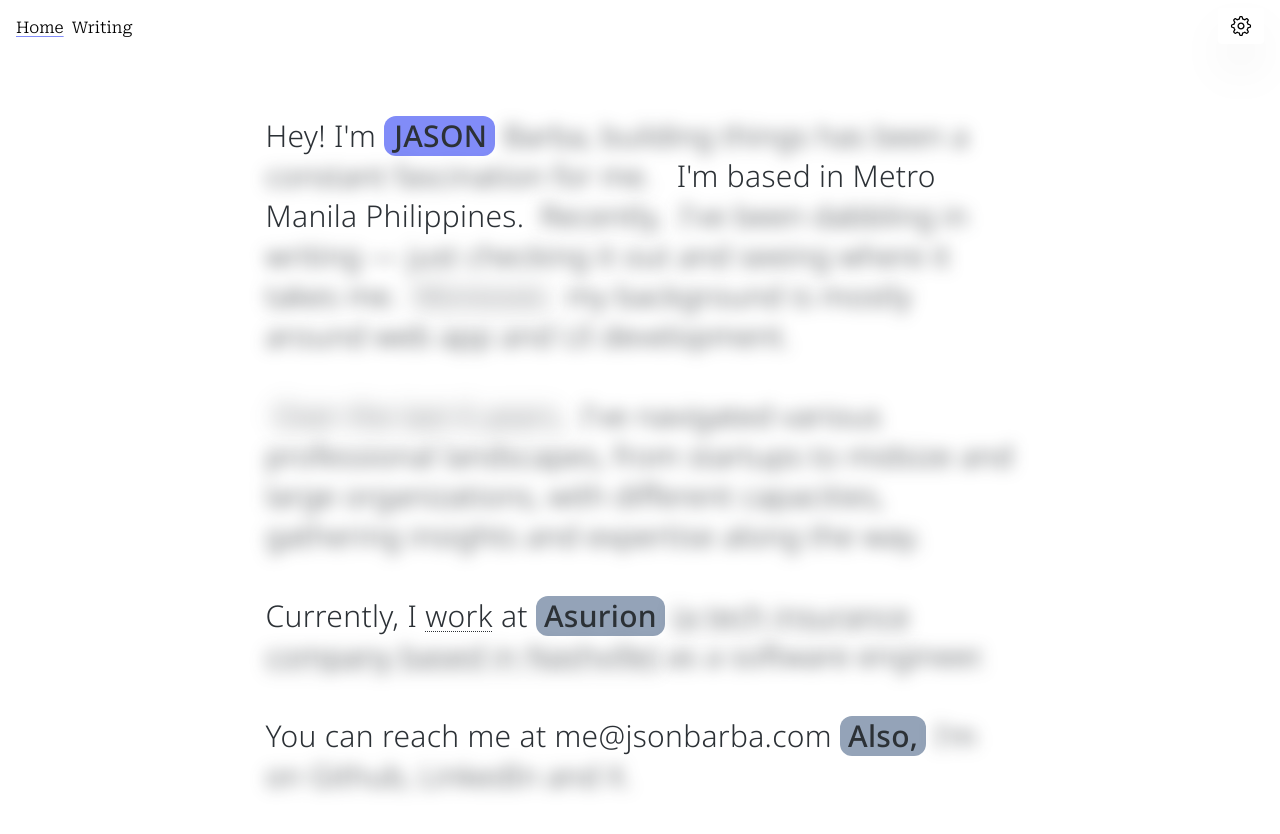
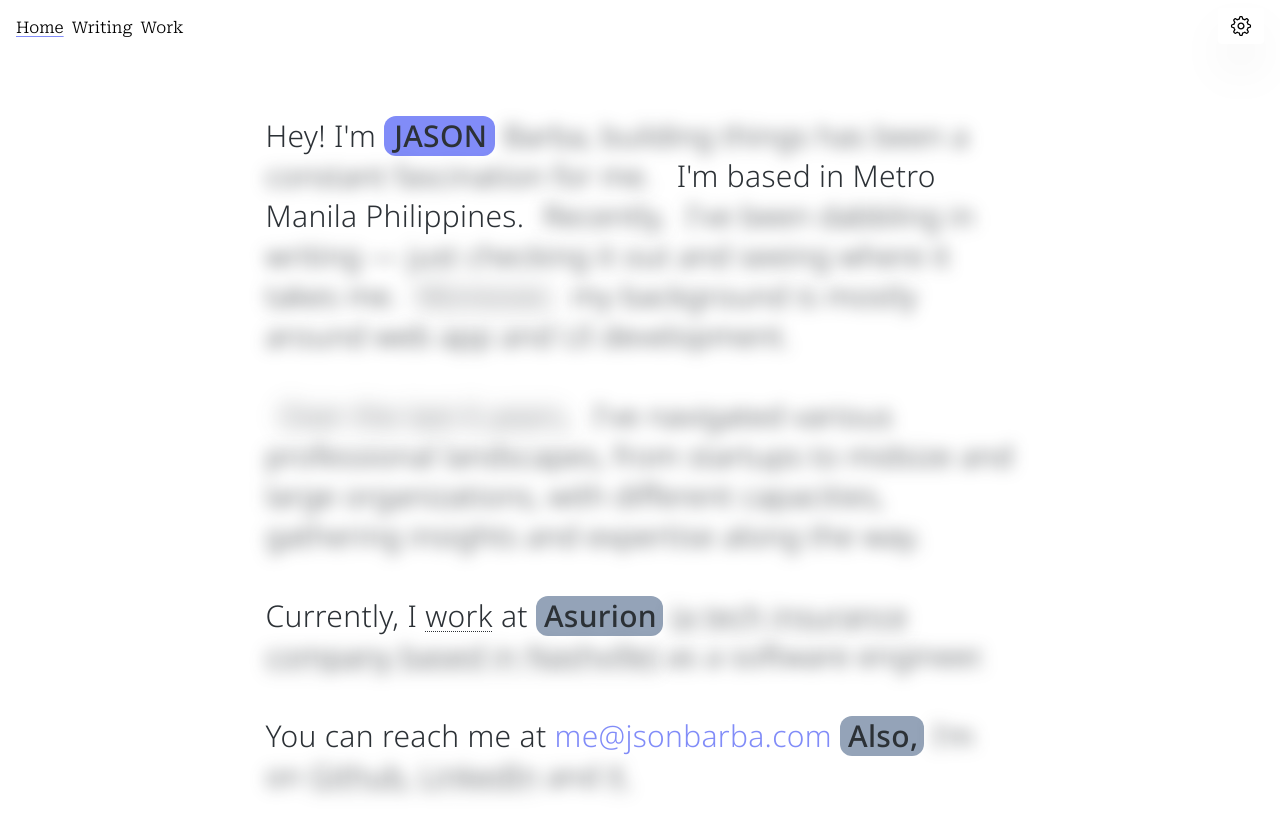
Before and after one commit to swoppy/jsonbarba, a Next.js app: page / in a window 1280 px wide. Shown: the top 834 px of the page. Built offline with nearby package versions, Linux system fonts and the light colour scheme.

Commit message:
feat(work): add work page
- repurpose experience section

```diff
--- a/src/components/ExperienceSection.tsx
+++ b/src/components/ExperienceSection.tsx
@@ -99,8 +99,8 @@ export function ContractSection() {
 
   return (
     <section className="space-y-4 mt-8 mx-auto" aria-describedby="exp">
-      <h1 className={` font-semibold text-2xl sm:text-3xl`}>Contracts</h1>
-      <span className="text-xs sm:text-sm text-dark dark:text-white mb-4" id="exp">List of commercial experiences</span>
+      <h1 className={` font-semibold text-2xl sm:text-3xl`}>Work</h1>
+      <span className="text-xs sm:text-sm text-dark dark:text-white mb-4" id="exp">List of commercial work experiences</span>
         <ul className="grid grid-cols-1 gap-y-4 mt-2">
         {workList.map((item, index) => (
           <li key={index} aria-label="list of companies">
--- a/src/components/Header.tsx
+++ b/src/components/Header.tsx
@@ -1,147 +1,42 @@
-import avatarPhoto from '/public/seda-avatar.png';
-import * as Avatar from '@radix-ui/react-avatar';
-import Image from 'next/image';
 import Link from 'next/link';
-import { TwitterLogoIcon, GitHubLogoIcon, LinkedInLogoIcon, EnvelopeClosedIcon, Cross1Icon } from '@radix-ui/react-icons';
 import { ThemeSwitcher } from './ThemeSwitcher';
-import * as Dialog from '@radix-ui/react-dialog';
 import { useRouter } from 'next/router';
 import { display } from '@/font/fonts';
 
-function HeaderSocials() {
-  const iconProps  = {
-    width: 40,
-    height: 40,
-  };
-
-  const socials = [
-    {
-      href: 'https://github.com/swoppy',
-      icon: <GitHubLogoIcon {...iconProps} />,
-      label: `link to Jason's github`,
-      name: 'Github',
-    },
-    {
-      href: 'https://www.linkedin.com/in/jsonbarba/',
-      icon: <LinkedInLogoIcon {...iconProps} />,
-      label: `link to Jason's linkedin`,
-      name: 'LinkedIn'
-    },
-    {
-      href: 'https://twitter.com/jsonbarba',
-      icon: <TwitterLogoIcon {...iconProps} />,
-      label: `link to Jason's twitter`,
-      name: 'Twitter'
-    },
-    {
-      href: 'mailto:me@jsonbarba.com',
-      icon: <EnvelopeClosedIcon {...iconProps} />,
-      label: `link to Jason's email`,
-      name: 'Email'
-    },
-  ];
-
-  return (
-    <Dialog.Root>
-      <Dialog.Trigger
-        className="bg-slate-200 dark:bg-gray-700 rounded py-2 px-4 font-semibold hover:bg-accent dark:hover:bg-accent data-[state=open]:bg-accent
-        transition-colors focus:outline-none active:scale-95 disabled:pointer-events-none disabled:opacity-30"
-      >
-        Contacts
-      </Dialog.Trigger>
-      <Dialog.Portal>
-        <Dialog.Overlay
-          className="fixed inset-0 z-20 grid overflow-auto
-          bg-gray bg-opacity-70 backdrop-blur-sm
-          data-[state=open]:animate-in data-[state=closed]:animate-out
-          data-[state=closed]:fade-out data-[state=open]:fade-in"
-        >
-          <Dialog.Content
-            className="relative rounded-t-2xl h-[calc(100vh-2rem)] mt-[2rem] bg-slate-100 dark:bg-slate-800 w-screen
-            will-change-transform
-            data-[state=open]:animate-slide-up-mobile
-            data-[state=closed]:animate-slide-down-mobile"
-          >
-            <Dialog.Title className="w-full text-center text-2xl mt-14 mb-4 font-medium text-dark dark:text-gray-300">Contacts</Dialog.Title>
-            <div className="grid gap-4 grid-cols-1 px-4 sm:grid-cols-2 sm:px-12">
-              {socials.map((item, i) => (
-                <div key={i} className="h-24 w-full flex justify-center rounded shadow border border-cgray text-dark border-opacity-20 hover:bg-accent dark:hover:bg-accent dark:text-gray-300">
-                  <Link href={item.href} target="_blank" aria-label={item.label} rel="noopener noreferrer" className="h-full w-full flex flex-col items-center justify-center gap-1">
-                    {item.icon} <span className="text-xs">{item.name}</span>
-                  </Link>
-                </div>
-              ))}
-            </div>
-            <Dialog.Close className="absolute right-0 top-0 m-4 shadow border p-2 rounded-full border-cgray border-opacity-20 hover:bg-accent dark:hover:bg-accent">
-              <Cross1Icon />
-            </Dialog.Close>
-          </Dialog.Content>
-        </Dialog.Overlay>
-      </Dialog.Portal>
-    </Dialog.Root>
-  );
-}
-
 export function Header() {
-  const iconProps  = {
-    width: 24,
-    height: 24,
-    className: 'text-gray-700 dark:text-gray-300 hover:text-accent dark:hover:text-accent'
-  };
-
-  const links = [
-    {
-      href: 'https://github.com/swoppy',
-      icon: <GitHubLogoIcon {...iconProps} />,
-      label: `link to Jason's github`,
-    },
-    {
-      href: 'https://www.linkedin.com/in/jsonbarba/',
-      icon: <LinkedInLogoIcon {...iconProps} />,
-      label: `link to Jason's linkedin`,
-    },
-    {
-      href: 'https://twitter.com/jsonbarba',
-      icon: <TwitterLogoIcon {...iconProps} />,
-      label: `link to Jason's twitter`,
-    },
-    {
-      href: 'mailto:me@jsonbarba.com',
-      icon: <EnvelopeClosedIcon {...iconProps} />,
-      label: `link to Jason's email`,
-    },
-  ];
-
   const router = useRouter();
-
   return (
     <header className="px-4 py-2 sticky top-0 z-10 backdrop-blur-[1px]">
       <nav>
         <div className="flex justify-between">
           <div className={`font-medium gap-2 -mt-2 pr-4 rounded-br bg-white dark:bg-dark ${display.className}`}>
             <div className="flex justify-between items-center gap-2 mt-4 font-light">
-              <Link href='/' aria-label="home link of the website" className={router.asPath === '/' ? "underline underline-offset-[3px] decoration-indigo-400" : ""}>
+              <Link
+                href='/'
+                aria-label="home link of the website"
+                className={router.asPath === '/' ? "underline underline-offset-[3px] decoration-indigo-400" : "hover:underline underline-offset-[3px]"}
+              >
                 Home
               </Link>
-              <Link href='/writing' aria-label="writing link of the website" className={router.asPath.split('/').includes('writing') ? "underline underline-offset-[3px] decoration-indigo-400" : ""}>
+              <Link
+                href='/writing'
+                aria-label="writing link of the website"
+                className={
+                  router.asPath.split('/').includes('writing') ?
+                  "underline underline-offset-[3px] decoration-indigo-400" : "hover:underline underline-offset-[3px] decoration-gray-300"}
+                >
                 Writing
               </Link>
+              <Link
+                href='/work'
+                aria-label="work link of the website"
+                className={
+                  router.asPath.split('/').includes('work') ?
+                  "underline underline-offset-[3px] decoration-indigo-400" : "hover:underline underline-offset-[3px] decoration-gray-300"}
+                >
+                Work
+              </Link>
             </div>
-            {/* <span className="w-0.5 h-10 border-l border-gray-300 inline mx-4"/> */}
-            {/* <div className="hidden sm:flex sm:gap-4">
-              <ul className="sm:flex sm:gap-4">
-              {links.map((item, i) => (
-                <li key={i}>
-                  <Link href={item.href} target="_blank" aria-label={item.label} rel="noopener noreferrer">
-                    {item.icon}
-                  </Link>
-                </li>
-              ))}
-              </ul>
-            </div>
-            <div className="sm:hidden">
-              <HeaderSocials />
-            </div> */}
           </div>
           <div className="bg-white dark:bg-dark -mt-2 rounded-b ">
             <div className="flex items-center justify-center mt-2">
--- a/src/components/home/AboutSection.tsx
+++ b/src/components/home/AboutSection.tsx
@@ -1,38 +1,12 @@
 import Link from "next/link";
-import { useState } from "react";
 import { useBlur } from "./useBlur";
+import { useHover } from "./useHover";
 
 export function AboutSection({ currentYear }: { currentYear: number }) {
-  const { state:blur, handlers:toggle  } = useBlur();
+  const { states:blur, handlers:toggle  } = useBlur();
+  const { states:hover, handlers:onMouse } = useHover();
 
-  const [hover, setHover] = useState({
-    first: false,
-    second: false,
-    third: false,
-    fourth: false,
-    fifth: false,
-    sixth: false
-  });
-
-  const handleHoverforFirstGroup = ({ event }: { event: 'over' | 'out' }) => {
-    if (event === 'over') {
-      setHover((previousStates) => {
-        return {
-          ...previousStates,
-          first: true,
-        }
-      });
-    }
-
-    if (event === 'out') {
-      setHover((previousStates) => {
-        return {
-          ...previousStates,
-          first: false,
-        }
-      });
-    }
-  }
+  // TODO: improve blur sequence when it is clicked in between
 
   return (
     <section className="flex flex-col justify-center">
@@ -42,8 +16,8 @@ export function AboutSection({ currentYear }: { currentYear: number }) {
           <button
             className="inline-flex rounded-xl bg-indigo-400 dark:text-dark"
             onClick={toggle.firstBlur}
-            onMouseOver={() => handleHoverforFirstGroup({ event: 'over'})}
-            onMouseOut={() => handleHoverforFirstGroup({ event: 'out'})}
+            onMouseOver={() => onMouse.firstGroup({ event: 'over' })}
+            onMouseOut={() => onMouse.firstGroup({ event: 'out'})}
           >
             <span className="mr-2 ml-2.5 font-medium">JASON</span>
           </button>{' '}
@@ -55,68 +29,125 @@ export function AboutSection({ currentYear }: { currentYear: number }) {
         &nbsp;&nbsp;<span className={`inline ${(hover.first && !blur.first) && 'text-indigo-400'}`}>
           I&#39;m based in Metro Manila Philippines.{' '}
           <button
-            className={`inline px-2 ${blur.first ? 'blur cursor-text' : 'blur-0 cursor-pointer rounded-xl font-medium bg-slate-400 dark:text-dark'}`}
+            className={`inline px-2 w-[93px] md:w-[145px] ${blur.first ? 'blur cursor-text' : 'blur-0 cursor-pointer rounded-xl font-medium bg-slate-400 dark:text-dark'}`}
             onClick={toggle.secondBlur}
+            onMouseOver={() => onMouse.secondGroup({ event: 'over' })}
+            onMouseOut={() => onMouse.secondGroup({ event: 'out' })}
           >
             Recently,
           </button>
         </span>{' '}
 
-        <span className={`inline ${blur.second ? 'blur ' : 'blur-0'}`}>
+        <span className={`inline ${blur.second ? 'blur ' : `blur-0 ${hover.second && 'text-indigo-400'}`}`}>
           I&#39;ve been dabbling in writing — just checking it out and seeing where it takes me.{' '}
           <button
-            className={`inline px-2 ${blur.second ? 'blur cursor-text' : 'blur-0 cursor-pointer rounded-xl font-medium bg-slate-400 dark:text-dark'}`}
+            className={`inline px-2 w-[101px] md:w-[157px] ${blur.second ? 'blur cursor-text' : 'blur-0 cursor-pointer rounded-xl font-medium bg-slate-400 dark:text-dark'}`}
             onClick={toggle.thirdBlur}
+            onMouseOver={() => onMouse.thirdGroup({ event: 'over' })}
+            onMouseOut={() => onMouse.thirdGroup({ event: 'out' })}
           >
             Moreover,
           </button>
         </span>{' '}
 
-        <span className={`inline ${blur.third ? 'blur' : 'blur-0'}`}>
+        <span className={`inline ${blur.third ? 'blur' : `blur-0 ${hover.third && 'text-indigo-400'}`}`}>
           my background is mostly around web app and UI development.{' '}<br/><br/>
           <button
-            className={`inline px-2 ${blur.third ? 'blur cursor-text' : 'blur-0 cursor-pointer font-medium bg-slate-400 dark:text-dark'}`}
+            className={`
+              inline px-2 w-[198px] md:w-[319px]
+              ${blur.third ? 'blur cursor-text' : 'blur-0 cursor-pointer font-medium bg-slate-400 dark:text-dark'}
+            `}
             onClick={toggle.fourthBlur}
+            onMouseOver={() => onMouse.fourthGroup({ event: 'over' })}
+            onMouseOut={() => onMouse.fourthGroup({ event: 'out' })}
           >
             Over the last {currentYear - 2017} years,
           </button>{' '}
         </span>
 
-        <span className={`inline ${blur.fourth ? 'blur' : 'blur-0'}`}>
+        <span className={`inline ${blur.fourth ? 'blur' : `blur-0 ${hover.fourth && 'text-indigo-400'}`}`}>
           I&#39;ve navigated various professional landscapes, from startups to midsize and large organizations, with different capacities, gathering insights and expertise along the way.{' '}
         </span><br/><br/>
 
-        <span>
+        <span className={`blur-0 ${hover.fifth && 'text-indigo-400'}`}>
           Currently, I{' '}
-        </span>
           <Link
             href="/work"
             className="inline underline decoration-dotted underline-offset-4 decoration-1 hover:decoration-indigo-400"
           >
             work
           </Link> at{' '}
-          <button
-            className="inline px-2 rounded-xl font-medium bg-slate-400 dark:text-dark"
-            onClick={toggle.fifthBlur}
-          >
-            Asurion
-          </button>{' '}
+        </span>
+        <button
+          className="w-[82px] md:w-[127px] inline px-2 rounded-xl font-medium bg-slate-400 dark:text-dark"
+          onClick={toggle.fifthBlur}
+          onMouseOver={() => onMouse.fifthGroup({ event: 'over' })}
+          onMouseOut={() => onMouse.fifthGroup({ event: 'out' })}
+        >
+          Asurion
+        </button>{' '}
         <span>
           <a
             href="https://asurion.com"
             rel="noopener noreferrer"
             target="_blank"
-            className={`inline underline decoration-dotted underline-offset-4 decoration-1 hover:decoration-indigo-400 ${blur.fifth ? 'blur' : 'blur-0'}`}
+            className={`
+              inline underline decoration-dotted underline-offset-4 decoration-1 hover:decoration-indigo-400
+              ${blur.fifth ? 'blur' : `blur-0 ${(!blur.fifth && hover.fifth) && 'text-indigo-400'}`}
+            `}
           >
             &#40;a tech insurance company based in Nashville&#41;
           </a>{' '}
-          <span className={`${blur.fifth ? 'blur' : 'blur-0'}`}>as a software engineer.</span>
-        </span><br/><br/>
+          <span className={`${blur.fifth ? 'blur' : `blur-0 ${hover.fifth && 'text-indigo-400'}`}`}>as a software engineer.</span>
+        </span>
+        <br/><br/>
 
         <span>
-          You can reach me at me@jsonbarba.com{' '}
-          <button className="inline px-2 rounded-xl font-medium bg-slate-400 dark:text-dark" onClick={toggle.sixthBlur}>Also,</button>{' '}
-          <span className={`inline ${blur.sixth ? 'blur' : 'blur-0'}`}>I&#39;m on Github, LinkedIn and X.</span>
+          You can reach me at{' '}
+          <a
+            href="mailto:me@jsonbarba.com"
+            rel="noopener noreferrer"
+            target="_blank"
+            className="text-indigo-400"
+          >
+            me@jsonbarba.com
+          </a>{' '}
+          <button
+            className="w-[57px] md:w-[84px] inline px-2 rounded-xl font-medium bg-slate-400 dark:text-dark"
+            onClick={toggle.sixthBlur}
+            onMouseOver={() => onMouse.sixthGroup({ event: 'over' })}
+            onMouseOut={() => onMouse.sixthGroup({ event: 'out' })}
+          >
+            Also,
+          </button>{' '}
+          <span
+            className={`inline ${blur.sixth ? 'blur' : `blur-0 ${hover.sixth && 'text-indigo-400'}`}`}
+          >
+            I&#39;m on{' '}
+            <a
+              href="https://github.com/swoppy"
+              rel="noopener noreferrer"
+              target="_blank"
+              className="inline underline decoration-dotted underline-offset-4 decoration-1 hover:decoration-indigo-400"
+            >
+              Github,</a>{' '}
+            <a
+              href="https://www.linkedin.com/in/jsonbarba/"
+              rel="noopener noreferrer"
+              target="_blank"
+              className="inline underline decoration-dotted underline-offset-4 decoration-1 hover:decoration-indigo-400"
+            >
+            LinkedIn
+            </a>{' '}and{' '}
+            <a
+              href="https://twitter.com/jsonbarba"
+              rel="noopener noreferrer"
+              target="_blank"
+              className="inline underline decoration-dotted underline-offset-4 decoration-1 hover:decoration-indigo-400"
+            >
+              X.
+            </a>
+          </span>
         </span>
       </p>
     </section>
--- a/src/components/home/useBlur.ts
+++ b/src/components/home/useBlur.ts
@@ -1,7 +1,7 @@
 import { useState } from "react";
 
 export const useBlur = () => {
-  const [blur, setBlur] = useState({
+  const [isBlur, setBlur] = useState({
     first: true,
     second: true,
     third: true,
@@ -11,13 +11,13 @@ export const useBlur = () => {
   });
 
   const firstBlur = () => {
-    if(!blur.first && !blur.second) {
+    if(!isBlur.first && !isBlur.second && !isBlur.third && !isBlur.fourth) {
       setBlur((previousStates) => {
         return {
-        ...previousStates,
-        second: !previousStates.second,
-        third: !previousStates.third,
-        fourth: !previousStates.fourth,
+          ...previousStates,
+          second: !previousStates.second,
+          third: !previousStates.third,
+          fourth: !previousStates.fourth,
         }
       });
     }
@@ -30,7 +30,7 @@ export const useBlur = () => {
   }
 
   const secondBlur = () => {
-    if (!blur.first) setBlur((previousStates) => {
+    if (!isBlur.first) setBlur((previousStates) => {
       return {
       ...previousStates,
       second: !previousStates.second,
@@ -39,16 +39,26 @@ export const useBlur = () => {
   }
 
   const thirdBlur = () => {
-    if (!blur.first && !blur.second) setBlur((previousStates) => {
+    if (!isBlur.first && !isBlur.second) setBlur((previousStates) => {
       return {
       ...previousStates,
       third: !previousStates.third,
       }
     });
+
+    if (!isBlur.fourth) {
+      setBlur((previousStates) => {
+        return {
+          ...previousStates,
+          third: !previousStates.third,
+          fourth: !previousStates.fourth,
+        }
+      });
+    }
   }
 
   const fourthBlur = () => {
-    if (!blur.first && !blur.second && !blur.third) setBlur((previousStates) => {
+    if (!isBlur.first && !isBlur.second && !isBlur.third) setBlur((previousStates) => {
       return {
       ...previousStates,
       fourth: !previousStates.fourth,
@@ -75,7 +85,7 @@ export const useBlur = () => {
   }
 
   return {
-    state: { ...blur },
+    states: { ...isBlur },
     handlers: {
       firstBlur,
       secondBlur,
--- /dev/null
+++ b/src/components/home/useHover.ts
@@ -0,0 +1,144 @@
+import { useState } from "react";
+
+export const useHover = () => {
+  const [hover, setHover] = useState({
+    first: false,
+    second: false,
+    third: false,
+    fourth: false,
+    fifth: false,
+    sixth: false
+  });
+
+  const firstGroup = ({ event }: { event: 'over' | 'out' }) => {
+    if (event === 'over') {
+      setHover((previousStates) => {
+        return {
+          ...previousStates,
+          first: true,
+        }
+      });
+    }
+
+    if (event === 'out') {
+      setHover((previousStates) => {
+        return {
+          ...previousStates,
+          first: false,
+        }
+      });
+    }
+  }
+
+  const secondGroup = ({ event }: { event: 'over' | 'out' }) => {
+    if (event === 'over') {
+      setHover((previousStates) => {
+        return {
+          ...previousStates,
+          second: true,
+        }
+      });
+    }
+
+    if (event === 'out') {
+      setHover((previousStates) => {
+        return {
+          ...previousStates,
+          second: false,
+        }
+      });
+    }
+  }
+
+  const thirdGroup = ({ event }: { event: 'over' | 'out' }) => {
+    if (event === 'over') {
+      setHover((previousStates) => {
+        return {
+          ...previousStates,
+          third: true,
+        }
+      });
+    }
+
+    if (event === 'out') {
+      setHover((previousStates) => {
+        return {
+          ...previousStates,
+          third: false,
+        }
+      });
+    }
+  }
+
+  const fourthGroup = ({ event }: { event: 'over' | 'out' }) => {
+    if (event === 'over') {
+      setHover((previousStates) => {
+        return {
+          ...previousStates,
+          fourth: true,
+        }
+      });
+    }
+
+    if (event === 'out') {
+      setHover((previousStates) => {
+        return {
+          ...previousStates,
+          fourth: false,
+        }
+      });
+    }
+  }
+
+  const fifthGroup = ({ event }: { event: 'over' | 'out' }) => {
+    if (event === 'over') {
+      setHover((previousStates) => {
+        return {
+          ...previousStates,
+          fifth: true,
+        }
+      });
+    }
+
+    if (event === 'out') {
+      setHover((previousStates) => {
+        return {
+          ...previousStates,
+          fifth: false,
+        }
+      });
+    }
+  }
+
+  const sixthGroup = ({ event }: { event: 'over' | 'out' }) => {
+    if (event === 'over') {
+      setHover((previousStates) => {
+        return {
+          ...previousStates,
+          sixth: true,
+        }
+      });
+    }
+
+    if (event === 'out') {
+      setHover((previousStates) => {
+        return {
+          ...previousStates,
+          sixth: false,
+        }
+      });
+    }
+  }
+
+  return {
+    states: { ...hover },
+    handlers: {
+      firstGroup,
+      secondGroup,
+      thirdGroup,
+      fourthGroup,
+      fifthGroup,
+      sixthGroup
+    }
+  }
+}
--- /dev/null
+++ b/src/pages/work/index.tsx
@@ -0,0 +1,12 @@
+import { ContractSection } from "@/components/ExperienceSection";
+import { MainLayout } from "@/components/MainLayout";
+
+const WorkPage = () => {
+  return (
+    <MainLayout>
+      <ContractSection />
+    </MainLayout>
+  );
+}
+
+export default WorkPage;
```
